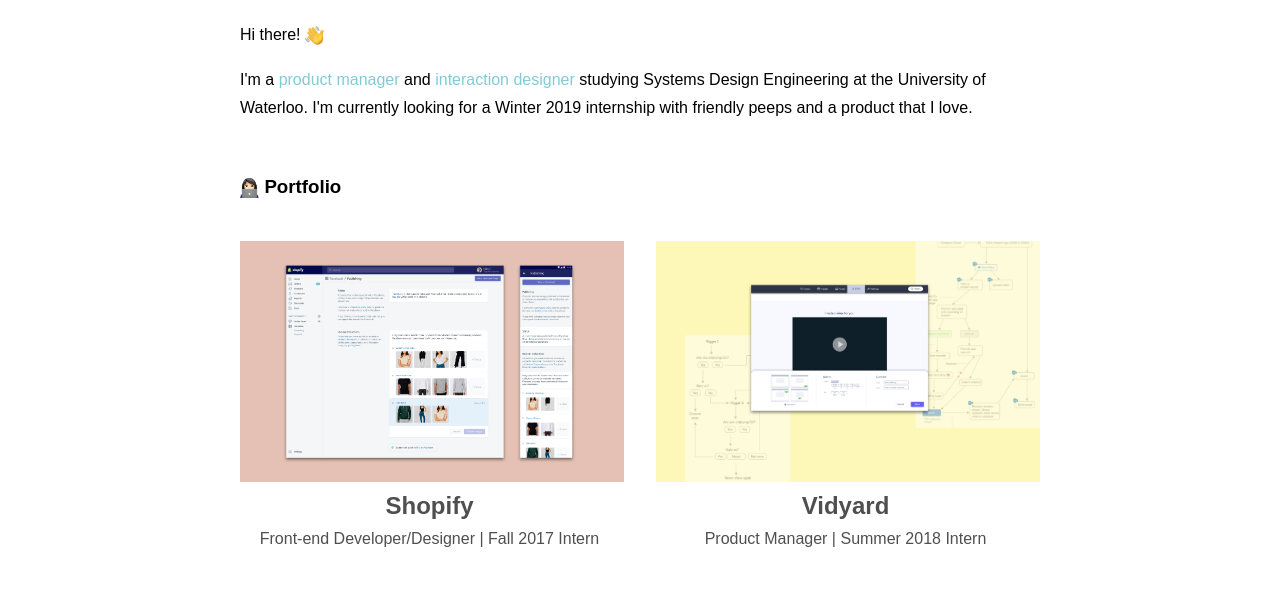
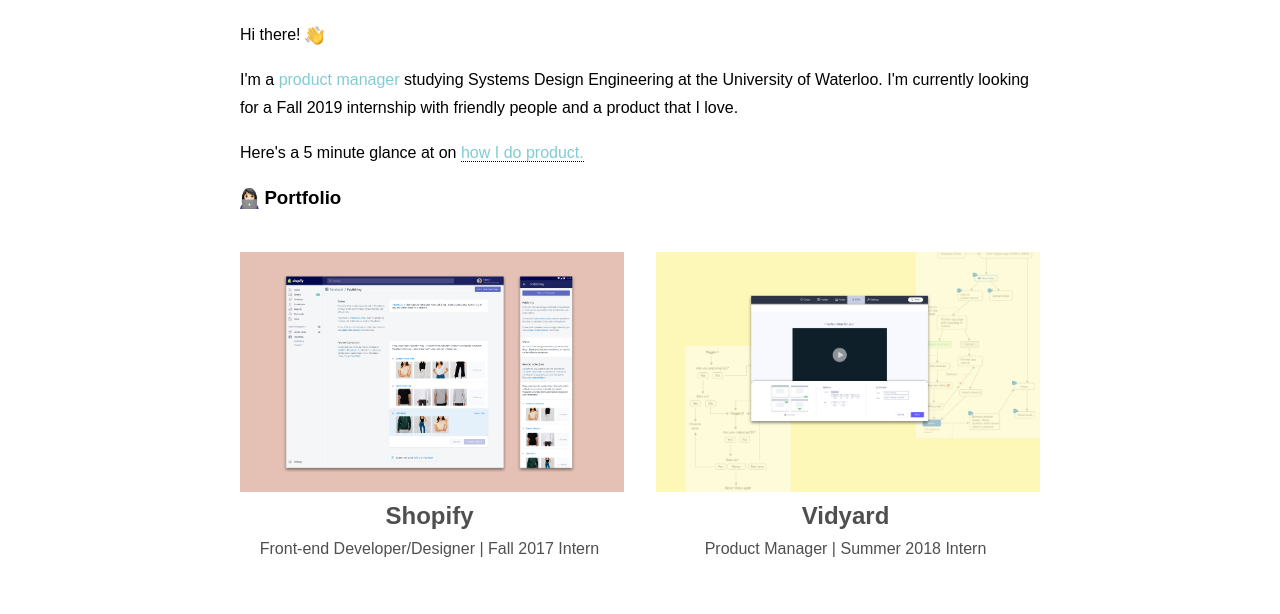
Before and after one commit to nicolezhao/portfolio-v3, a plain HTML site: page index.html in a window 1280 px wide. Shown: the part 129-743 px from the top of the page. Drawn offline with nearby package versions, Linux system fonts and the light colour scheme; a web font is replaced by a local one.

Commit message:
add medium link

```diff
--- a/index.html
+++ b/index.html
@@ -155,9 +155,9 @@
 
 
 			<p> Hi there! <img src="img/wave.png" class="emoji"> </p>
-			<p> I'm a <span id="pm-colour">product manager</span> and <span id="design-colour">interaction designer </span>studying Systems Design Engineering at the University of Waterloo. I'm currently looking for a Winter 2019 internship with friendly peeps and a product that I love. </p>
+			<p> I'm a <span id="pm-colour">product manager</span> <!-- and <span id="design-colour">interaction designer </span> -->studying Systems Design Engineering at the University of Waterloo. I'm currently looking for a Fall 2019 internship with friendly people and a product that I love. </p>
 
-			<br>
+			<p>Here's a 5 minute glance at on <u><a href="https://medium.com/@nicole_zhao/first-time-product-manager-this-will-help-you-be-a-great-one-2cadd746ba74" target=blank><span id="pm-colour">how I do product.</span></a></u></p>
 
 			<h3> <img src="img/programmer.png" class="emoji"> Portfolio </h3>
 				<div class="group">
```
Also changed, not shown: 1 other file.
